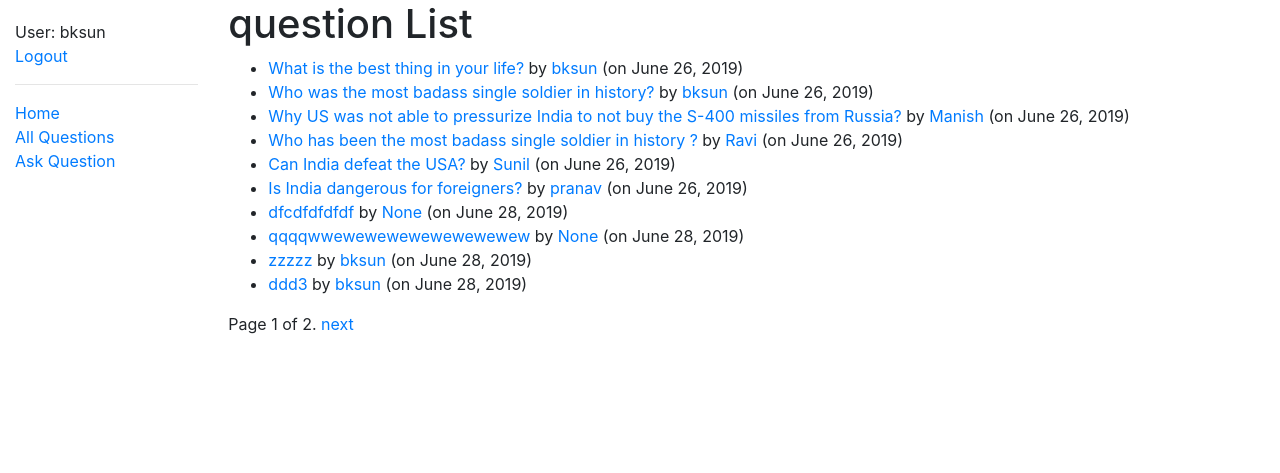
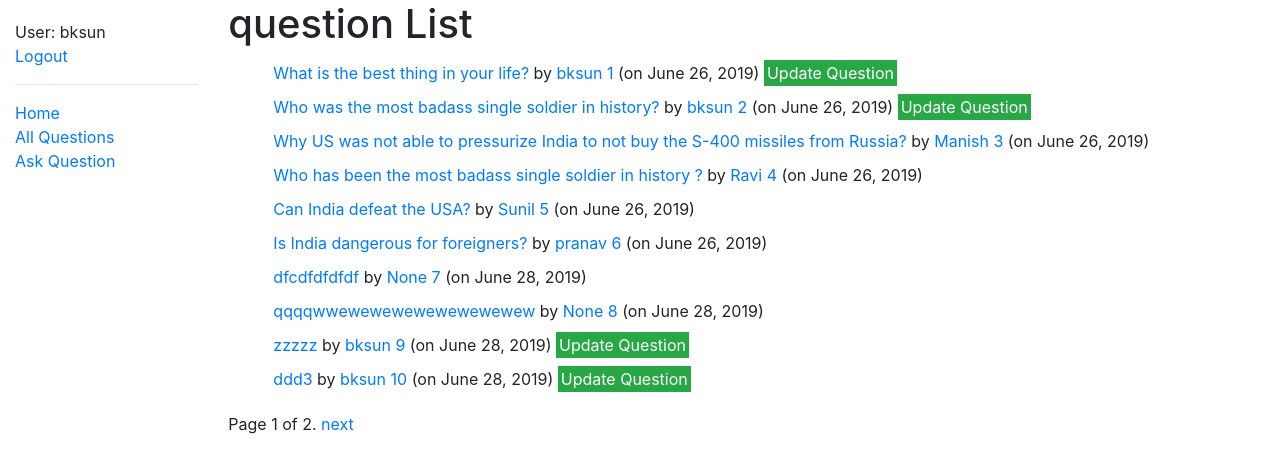
Before and after one commit to bksun/my-quora-app, a Django app: page /myquora/questions/ in a window 1280 px wide. Shown: the top 473 px of the page. Run offline with Django 3.2, Linux system fonts and the light colour scheme; a user stored in the database is signed in; data comes from the database, SQL or seed files in the repository; both versions use the stored data as it was after the commit; some libraries are stand-ins or nearby versions.

Commit message:
Add question list with update-question btn

```diff
--- a/myquora/templates/myquora/question_detail.html
+++ b/myquora/templates/myquora/question_detail.html
@@ -13,7 +13,7 @@
             <input type ="submit"  class="btn btn-success" role="button" value="Answer this question">
           </form>
         </div>
-        <div class="col-6"></div>
+        <div class="col-5"></div>
         <div class="col">
           <strong>Author:</strong> <a href="{{ question.author.get_absolute_url }}">{{ question.author }}</a>
           <br>
--- a/myquora/templates/myquora/question_list.html
+++ b/myquora/templates/myquora/question_list.html
@@ -5,10 +5,19 @@
   {% if question_list %}
   <ul>
     {% for question in question_list %}
-      <li>
+      <li style="padding: 5px; list-style: none;" >
         <a href="{{ question.get_absolute_url }}">{{ question.question_text }}</a> by
         <a href="{{ question.author.get_absolute_url }}"> {{question.author}} </a>
+        <a href="{{ question.author.get_absolute_url }}"> {{question.id}} </a>
         (on {{question.date_updated}})
+
+        {% if user.is_authenticated %}
+            {% if  user.get_username  ==  question.author.user.username  %}
+                <a style="padding: 3px;" class="btn-success" href="/myquora/question/{{question.id}}/update/">Update Question</a>
+            {% endif %}
+        {% endif %}
+
+
       </li>
     {% endfor %}
   </ul>
```
Also changed, not shown: myquora/templates/myquora/question_update_form.html (+0 -11 lines), myquora/views.py (+1 -16 lines), db.sqlite3.
